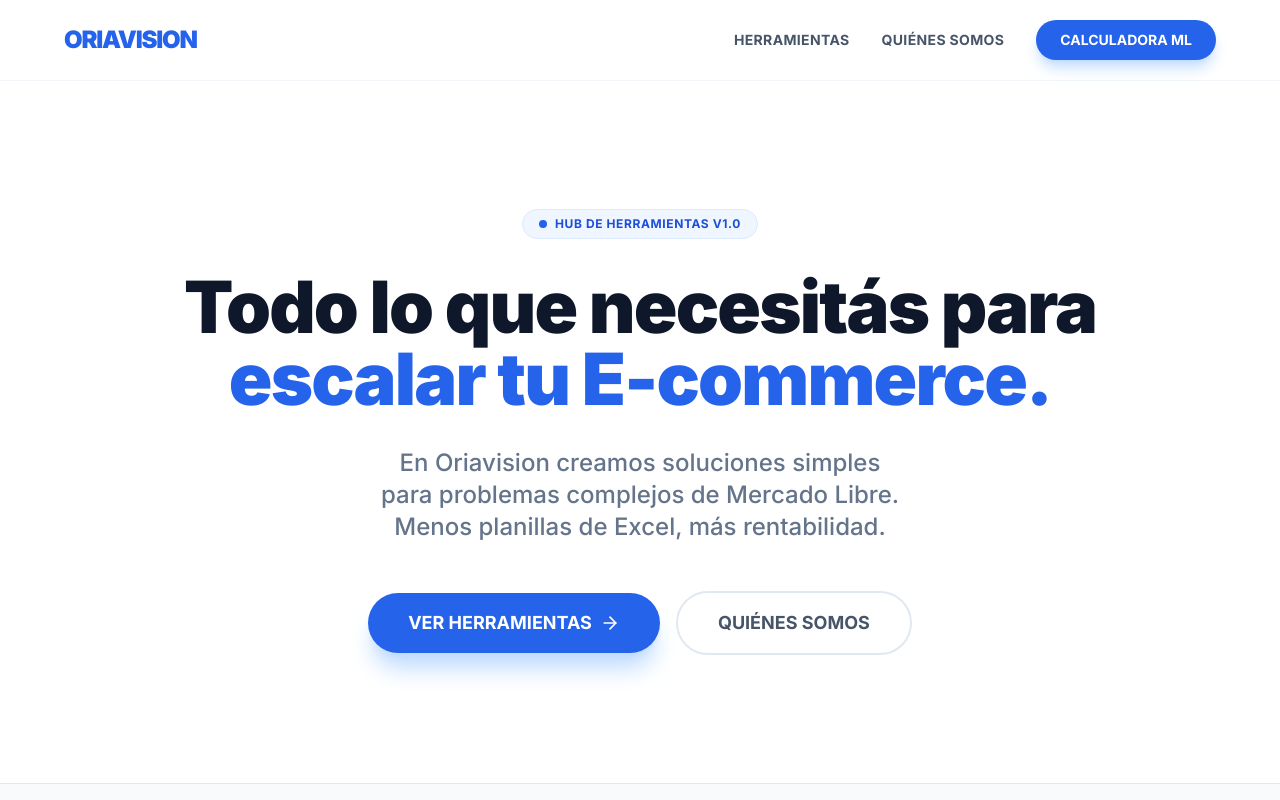
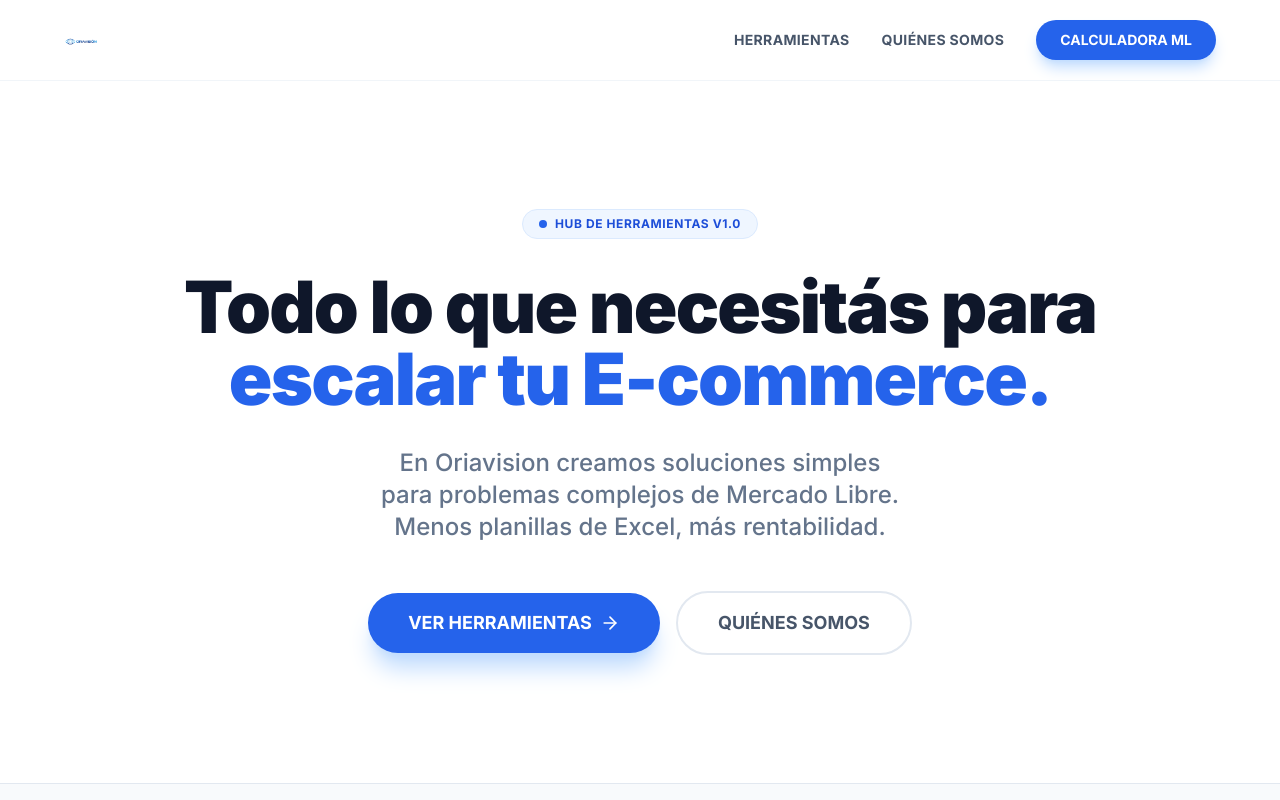
Before and after one commit to BengoDamian/oriavision-hub, a Next.js app: page / in a window 1280 px wide. Shown: the top 800 px of the page. Built offline with nearby package versions, Linux system fonts and the light colour scheme.

Commit message:
Cambio logo

```diff
--- a/src/components/Navbar.tsx
+++ b/src/components/Navbar.tsx
@@ -1,14 +1,24 @@
 import Link from "next/link";
+import Image from "next/image";
 import { Menu } from "lucide-react";
 
 export default function Navbar() {
   return (
     <nav className="sticky top-0 z-50 w-full bg-white/80 backdrop-blur-md border-b border-slate-100">
       <div className="container h-20 flex items-center justify-between">
-        <Link href="/" className="text-2xl font-black tracking-tighter text-brand-600">
-          ORIAVISION
+        {/* LOGO */}
+        <Link href="/" className="flex items-center">
+          <Image
+            src="/logo.png"
+            alt="Oriavisión"
+            width={220}
+            height={60}
+            priority
+            className="h-9 w-auto"
+          />
         </Link>
 
+        {/* Menú Desktop */}
         <div className="hidden md:flex items-center gap-8">
           <Link
             href="/#herramientas"
@@ -16,6 +26,7 @@ export default function Navbar() {
           >
             Herramientas
           </Link>
+
           <Link
             href="/#nosotros"
             className="text-sm font-bold text-slate-600 hover:text-brand-600 transition-colors uppercase tracking-wide"
@@ -33,6 +44,7 @@ export default function Navbar() {
           </a>
         </div>
 
+        {/* Mobile */}
         <button className="md:hidden text-slate-800" aria-label="Abrir menú">
           <Menu className="w-8 h-8" />
         </button>
```
Also changed, not shown: public/logo.png (added).
